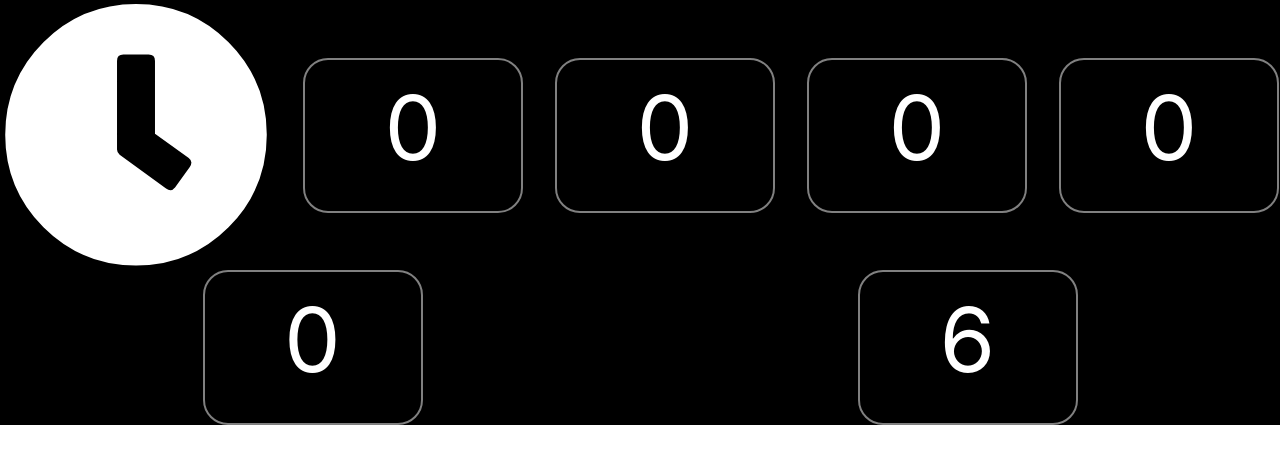
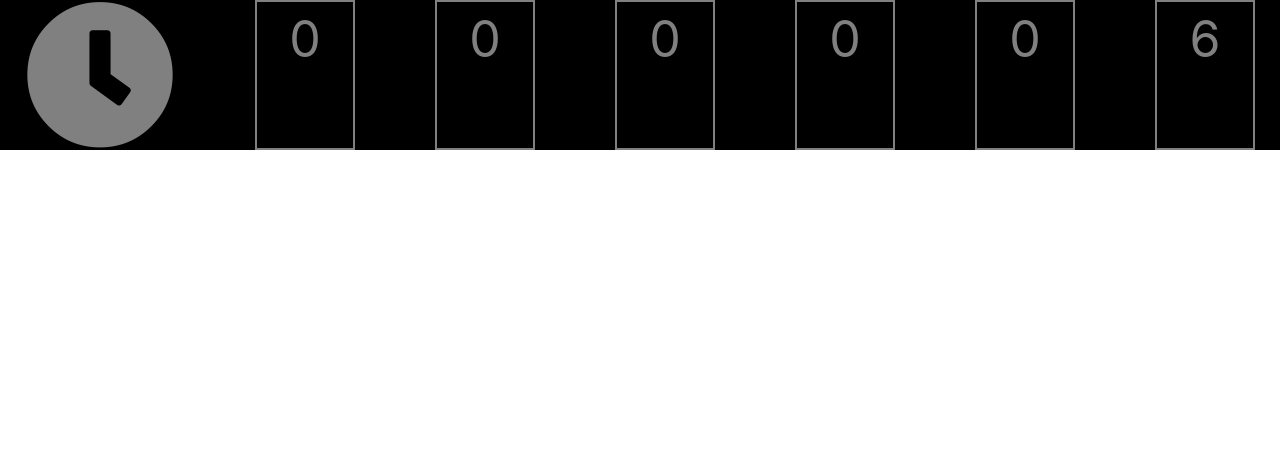
Before and after one commit to OlmanCampos10/SimpleCounter, a React app: page / in a window 1280 px wide. Built offline with nearby package versions, Linux system fonts and the light colour scheme.

Commit message:
contador final

```diff
--- a/src/js/index.js
+++ b/src/js/index.js
@@ -1,14 +1,8 @@
 //import react into the bundle
 import React from "react";
 import ReactDOM from "react-dom";
-
-//include bootstrap npm library into the bundle
 import "bootstrap";
-
-//include your index.scss file into the bundle
 import "../styles/index.scss";
-
-//import your own components
 import { Counter } from "./component/Counter.js";
 
 let counter = 0;
--- a/src/styles/index.scss
+++ b/src/styles/index.scss
@@ -2,17 +2,19 @@
 
 div{
    background: black;
+   font-size: 50px;
+   display: inline;
    margin: auto;
    text-align: center;
-   color: white;
-   font-size: 90px;
+   color: grey;
    padding: 0;
+
 
 }
 
 .contador{
     border: 2px solid gray;
-    border-radius: 25px;
-    width: 220px;
-    height: 155px;
+    width: 100px;
+    height: 150px;
+
 }
```
